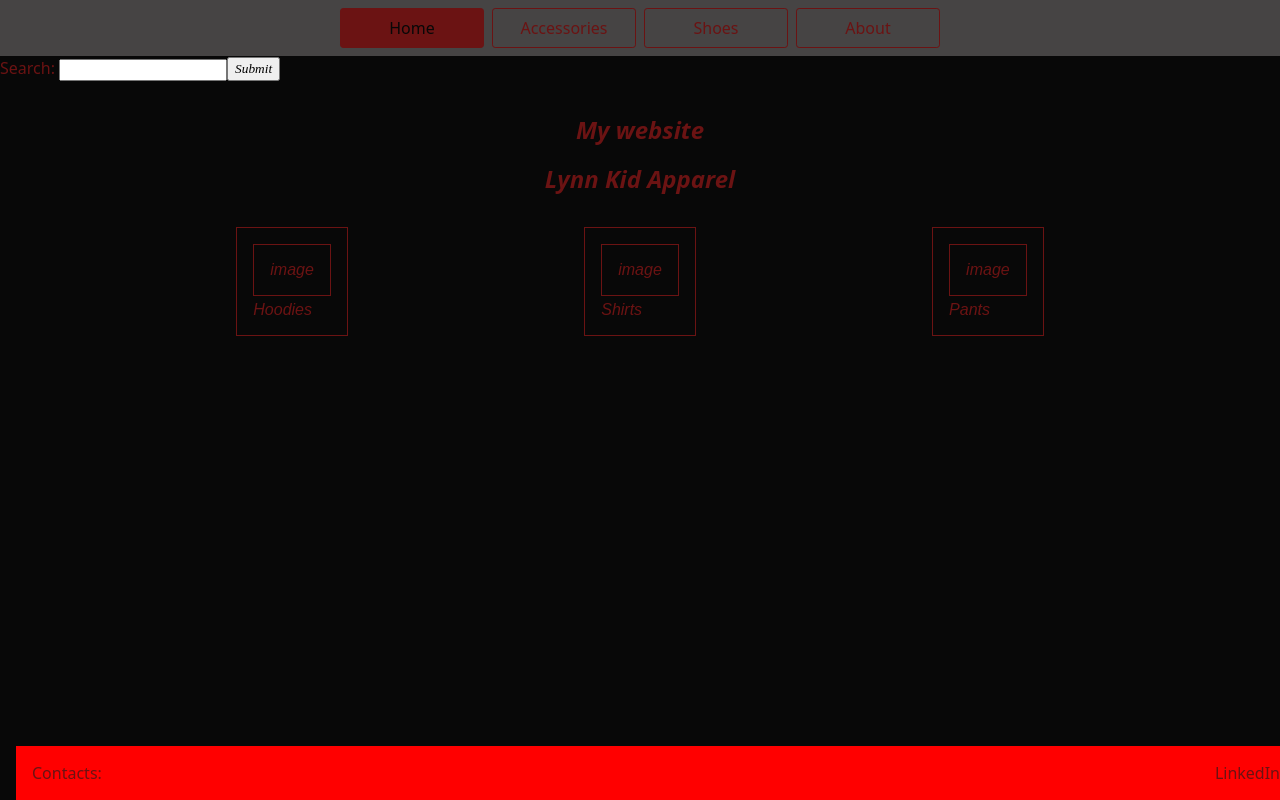
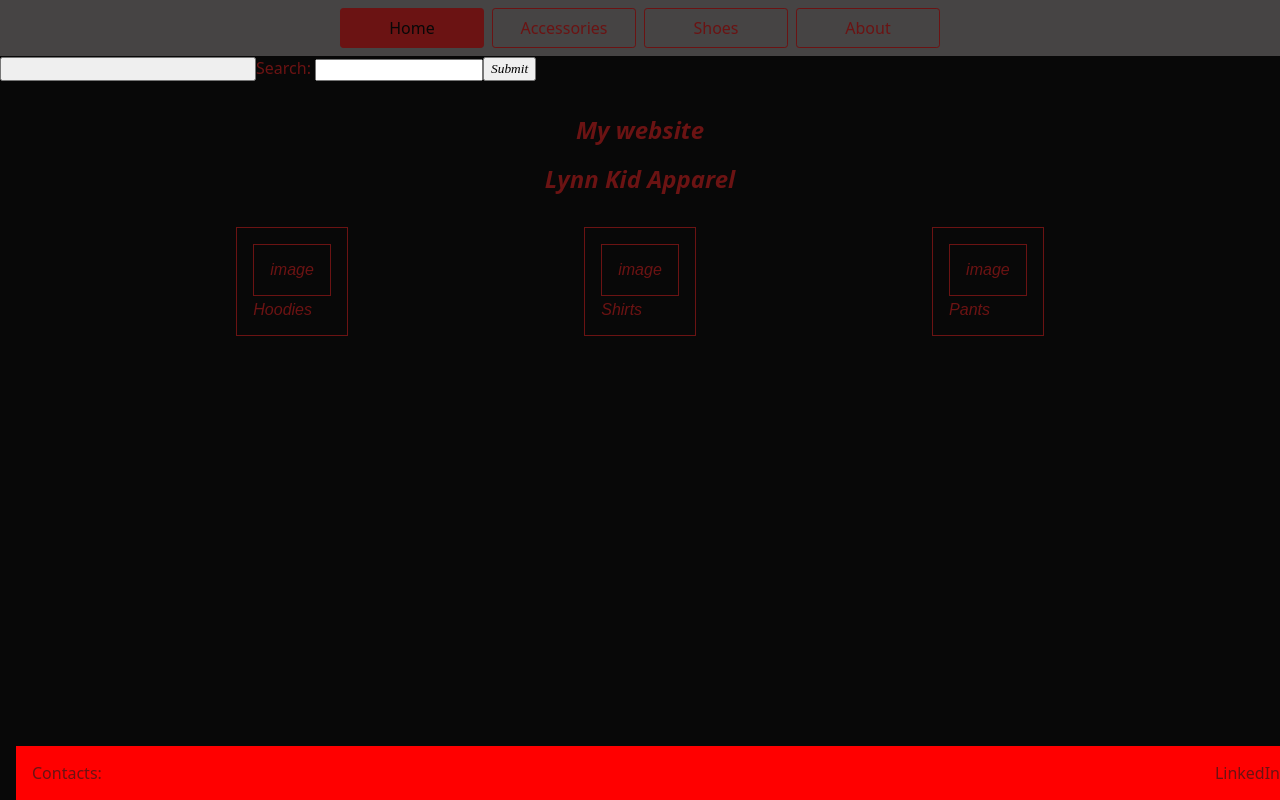
Before and after one commit to GlennieU/Statice-CPS140-Website, a website: page index.html in a window 1280 px wide. Drawn offline with Linux system fonts and the light colour scheme.

Commit message:
form button

```diff
--- a/index.html
+++ b/index.html
@@ -22,6 +22,8 @@
       <a href="./Pages/info.html">About</a>
     </nav>
     <form name="MyForm">
+      <button style="width: 20%" id="submitButton" onclick="formSubmission()"> </button>
+
     <label>
     Search: <input type="text">
     </label>
```
